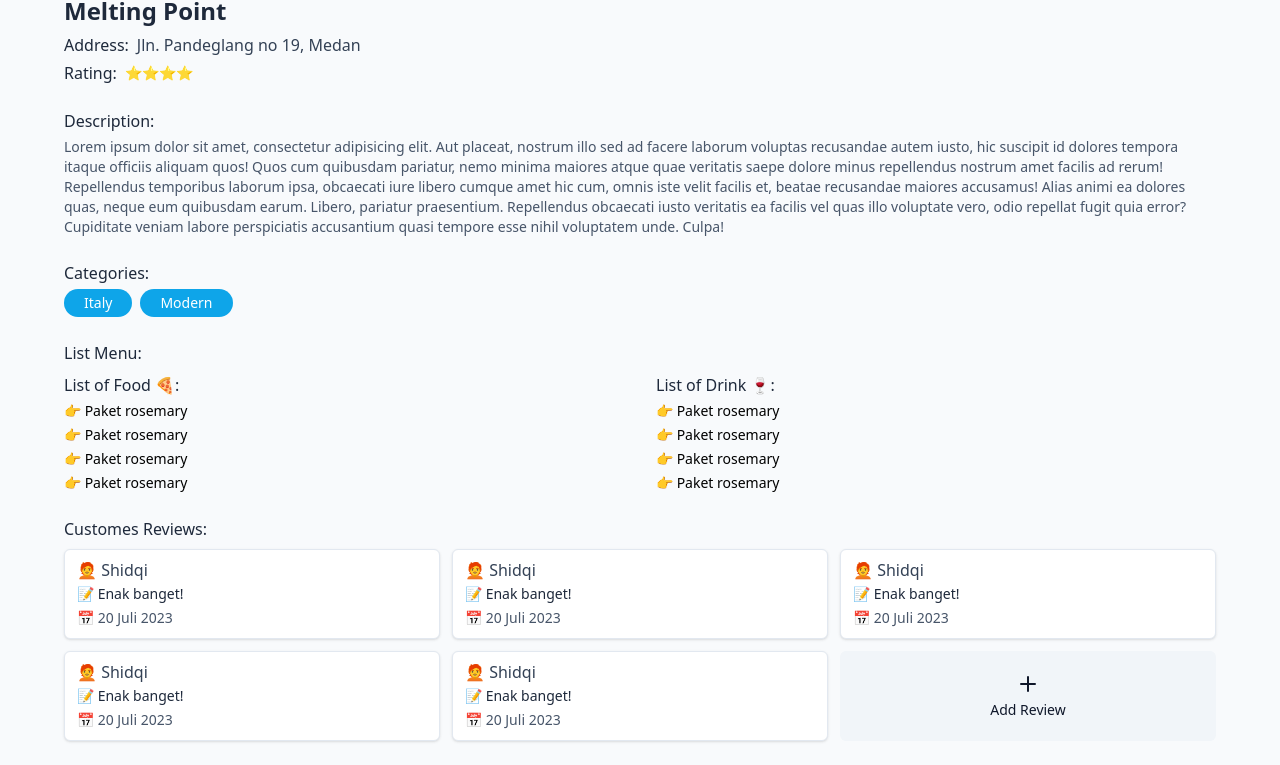
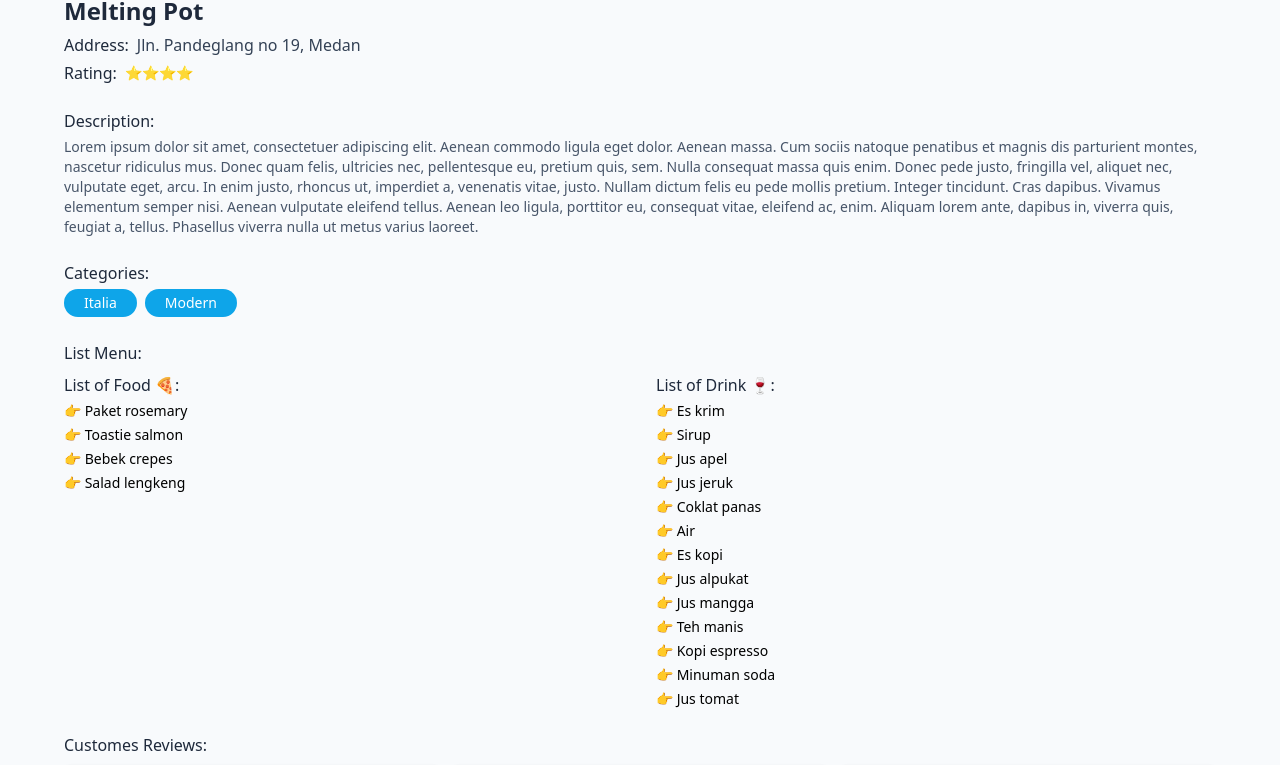
Before and after one commit to shidqirifat/ilt-rebe-03, a React (Vite) app: page /14 in a window 1280 px wide. Shown: the part 535-1300 px from the top of the page. Built offline with nearby package versions, Linux system fonts and the light colour scheme.

Commit message:
feat: starter project: add comments todo action

```diff
--- a/src/configs/data.ts
+++ b/src/configs/data.ts
@@ -1,3 +1,5 @@
+// @TODO insert base url endpoint and base url image
 export const CONFIG = {
-  // @TODO insert base url endpoint and base url image
+  BASE_URL_API: "",
+  BASE_URL_IMAGE: "",
 };
--- /dev/null
+++ b/src/datas/restaurant.ts
@@ -0,0 +1,152 @@
+export const restaurants = [
+  {
+    id: "rqdv5juczeskfw1e867",
+    name: "Melting Pot",
+    description:
+      "Lorem ipsum dolor sit amet, consectetuer adipiscing elit. Aenean commodo ligula eget dolor. Aenean massa. Cum sociis natoque penatibus et magnis dis parturient montes, nascetur ridiculus mus. Donec quam felis, ultricies nec, pellentesque eu, pretium quis, sem. Nulla consequat massa quis enim. Donec pede justo, fringilla vel, aliquet nec, vulputate eget, arcu. In enim justo, rhoncus ut, imperdiet a, venenatis vitae, justo. Nullam dictum felis eu pede mollis pretium. Integer tincidunt. Cras dapibus. Vivamus elementum semper nisi. Aenean vulputate eleifend tellus. Aenean leo ligula, porttitor eu, consequat vitae, eleifend ac, enim. Aliquam lorem ante, dapibus in, viverra quis, feugiat a, tellus. Phasellus viverra nulla ut metus varius laoreet.",
+    pictureId: "14",
+    city: "Medan",
+    rating: 4.2,
+  },
+  {
+    id: "s1knt6za9kkfw1e867",
+    name: "Kafe Kita",
+    description:
+      "Quisque rutrum. Aenean imperdiet. Etiam ultricies nisi vel augue. Curabitur ullamcorper ultricies nisi. Nam eget dui. Etiam rhoncus. Maecenas tempus, tellus eget condimentum rhoncus, sem quam semper libero, sit amet adipiscing sem neque sed ipsum. Nam quam nunc, blandit vel, luctus pulvinar, hendrerit id, lorem. Maecenas nec odio et ante tincidunt tempus. Donec vitae sapien ut libero venenatis faucibus. Nullam quis ante. Etiam sit amet orci eget eros faucibus tincidunt. Duis leo. Sed fringilla mauris sit amet nibh. Donec sodales sagittis magna. Sed consequat, leo eget bibendum sodales, augue velit cursus nunc,",
+    pictureId: "25",
+    city: "Gorontalo",
+    rating: 4,
+  },
+  {
+    id: "w9pga3s2tubkfw1e867",
+    name: "Bring Your Phone Cafe",
+    description:
+      "Quisque rutrum. Aenean imperdiet. Etiam ultricies nisi vel augue. Curabitur ullamcorper ultricies nisi. Nam eget dui. Etiam rhoncus. Maecenas tempus, tellus eget condimentum rhoncus, sem quam semper libero, sit amet adipiscing sem neque sed ipsum. Nam quam nunc, blandit vel, luctus pulvinar, hendrerit id, lorem. Maecenas nec odio et ante tincidunt tempus. Donec vitae sapien ut libero venenatis faucibus. Nullam quis ante. Etiam sit amet orci eget eros faucibus tincidunt. Duis leo. Sed fringilla mauris sit amet nibh. Donec sodales sagittis magna. Sed consequat, leo eget bibendum sodales, augue velit cursus nunc,",
+    pictureId: "03",
+    city: "Surabaya",
+    rating: 4.2,
+  },
+];
+
+export const detailRestaurant = {
+  id: "rqdv5juczeskfw1e867",
+  name: "Melting Pot",
+  description:
+    "Lorem ipsum dolor sit amet, consectetuer adipiscing elit. Aenean commodo ligula eget dolor. Aenean massa. Cum sociis natoque penatibus et magnis dis parturient montes, nascetur ridiculus mus. Donec quam felis, ultricies nec, pellentesque eu, pretium quis, sem. Nulla consequat massa quis enim. Donec pede justo, fringilla vel, aliquet nec, vulputate eget, arcu. In enim justo, rhoncus ut, imperdiet a, venenatis vitae, justo. Nullam dictum felis eu pede mollis pretium. Integer tincidunt. Cras dapibus. Vivamus elementum semper nisi. Aenean vulputate eleifend tellus. Aenean leo ligula, porttitor eu, consequat vitae, eleifend ac, enim. Aliquam lorem ante, dapibus in, viverra quis, feugiat a, tellus. Phasellus viverra nulla ut metus varius laoreet.",
+  city: "Medan",
+  address: "Jln. Pandeglang no 19",
+  pictureId: "14",
+  categories: [
+    {
+      name: "Italia",
+    },
+    {
+      name: "Modern",
+    },
+  ],
+  menus: {
+    foods: [
+      {
+        name: "Paket rosemary",
+      },
+      {
+        name: "Toastie salmon",
+      },
+      {
+        name: "Bebek crepes",
+      },
+      {
+        name: "Salad lengkeng",
+      },
+    ],
+    drinks: [
+      {
+        name: "Es krim",
+      },
+      {
+        name: "Sirup",
+      },
+      {
+        name: "Jus apel",
+      },
+      {
+        name: "Jus jeruk",
+      },
+      {
+        name: "Coklat panas",
+      },
+      {
+        name: "Air",
+      },
+      {
+        name: "Es kopi",
+      },
+      {
+        name: "Jus alpukat",
+      },
+      {
+        name: "Jus mangga",
+      },
+      {
+        name: "Teh manis",
+      },
+      {
+        name: "Kopi espresso",
+      },
+      {
+        name: "Minuman soda",
+      },
+      {
+        name: "Jus tomat",
+      },
+    ],
+  },
+  rating: 4.2,
+  customerReviews: [
+    {
+      name: "Ahmad",
+      review: "Tidak rekomendasi untuk pelajar!",
+      date: "13 November 2019",
+    },
+    {
+      name: "Mark Thulean",
+      review: "Tidak enak",
+      date: "3 April 2024",
+    },
+    {
+      name: "LittleQyubee",
+      review: "natral",
+      date: "3 April 2024",
+    },
+    {
+      name: "LittleQyubee",
+      review: "natral",
+      date: "3 April 2024",
+    },
+    {
+      name: "Juned",
+      review: "Biasa aja ah",
+      date: "3 April 2024",
+    },
+    {
+      name: "sakmad",
+      review: "123123123",
+      date: "3 April 2024",
+    },
+    {
+      name: "test",
+      review: "test",
+      date: "3 April 2024",
+    },
+    {
+      name: "Mark Thulean",
+      review: "test",
+      date: "3 April 2024",
+    },
+    {
+      name: "Bryant D.P",
+      review: "test",
+      date: "3 April 2024",
+    },
+  ],
+};
--- a/src/pages/DetailRestaurantPage.tsx
+++ b/src/pages/DetailRestaurantPage.tsx
@@ -6,57 +6,54 @@ import {
   PostReview,
   Review,
 } from "@/components/main/DetailRestaurant";
+import { detailRestaurant } from "@/datas/restaurant";
 import Layout from "@/layouts/Layout";
+import { DetailRestaurant } from "@/types/restaurant";
 
+// @TODO change to class component and fetch to API
 export default function DetailRestaurantPage() {
   window.scrollTo(0, 0);
+
+  const restaurant: DetailRestaurant = detailRestaurant;
 
   return (
     <Layout>
       <div className="max-w-6xl mx-auto px-4 pt-3 pb-12 xl:px-0">
         <BackToHome />
 
-        <ImageRestaurant />
+        <ImageRestaurant pirctureId={restaurant.pictureId} />
 
         <h1 className="text-slate-800 font-semibold text-2xl leading-7">
-          Melting Point
+          {restaurant.name}
         </h1>
 
         <div className="mt-2 flex items-center gap-2">
           <Label>Address:</Label>
           <h3 className="text-slate-700 font-normal text-balance">
-            Jln. Pandeglang no 19, Medan
+            {restaurant.address}, {restaurant.city}
           </h3>
         </div>
 
         <div className="mt-1 flex items-center gap-2">
           <Label>Rating:</Label>
-          <h4 className="text-sm">{"⭐".repeat(4)}</h4>
+          <h4 className="text-sm">
+            {"⭐".repeat(Math.floor(restaurant.rating))}
+          </h4>
         </div>
 
         <div className="mt-6">
           <Label>Description:</Label>
           <p className="text-slate-600 font-normal text-sm leading-5 mt-1">
-            Lorem ipsum dolor sit amet, consectetur adipisicing elit. Aut
-            placeat, nostrum illo sed ad facere laborum voluptas recusandae
-            autem iusto, hic suscipit id dolores tempora itaque officiis aliquam
-            quos! Quos cum quibusdam pariatur, nemo minima maiores atque quae
-            veritatis saepe dolore minus repellendus nostrum amet facilis ad
-            rerum! Repellendus temporibus laborum ipsa, obcaecati iure libero
-            cumque amet hic cum, omnis iste velit facilis et, beatae recusandae
-            maiores accusamus! Alias animi ea dolores quas, neque eum quibusdam
-            earum. Libero, pariatur praesentium. Repellendus obcaecati iusto
-            veritatis ea facilis vel quas illo voluptate vero, odio repellat
-            fugit quia error? Cupiditate veniam labore perspiciatis accusantium
-            quasi tempore esse nihil voluptatem unde. Culpa!
+            {restaurant.description}
           </p>
         </div>
 
         <div className="mt-6">
           <Label>Categories:</Label>
           <div className="mt-1 inline-flex flex-wrap gap-2">
-            <Category>Italy</Category>
-            <Category>Modern</Category>
+            {restaurant.categories.map((category) => (
+              <Category>{category.name}</Category>
+            ))}
           </div>
         </div>
 
@@ -66,20 +63,18 @@ export default function DetailRestaurantPage() {
             <div>
               <Label>List of Food 🍕:</Label>
               <ul className="mt-1 space-y-1">
-                <li className="text-sm">👉 Paket rosemary</li>
-                <li className="text-sm">👉 Paket rosemary</li>
-                <li className="text-sm">👉 Paket rosemary</li>
-                <li className="text-sm">👉 Paket rosemary</li>
+                {restaurant.menus.foods.map((food) => (
+                  <li className="text-sm">👉 {food.name}</li>
+                ))}
               </ul>
             </div>
 
             <div>
               <Label>List of Drink 🍷:</Label>
               <ul className="mt-1 space-y-1">
-                <li className="text-sm">👉 Paket rosemary</li>
-                <li className="text-sm">👉 Paket rosemary</li>
-                <li className="text-sm">👉 Paket rosemary</li>
-                <li className="text-sm">👉 Paket rosemary</li>
+                {restaurant.menus.drinks.map((drink) => (
+                  <li className="text-sm">👉 {drink.name}</li>
+                ))}
               </ul>
             </div>
           </div>
@@ -88,11 +83,9 @@ export default function DetailRestaurantPage() {
         <div className="mt-6">
           <Label>Customes Reviews:</Label>
           <div className="mt-2 grid sm:grid-cols-2 md:grid-cols-3 gap-3">
-            <Review name="Shidqi" review="Enak banget!" date="20 Juli 2023" />
-            <Review name="Shidqi" review="Enak banget!" date="20 Juli 2023" />
-            <Review name="Shidqi" review="Enak banget!" date="20 Juli 2023" />
-            <Review name="Shidqi" review="Enak banget!" date="20 Juli 2023" />
-            <Review name="Shidqi" review="Enak banget!" date="20 Juli 2023" />
+            {restaurant.customerReviews.map((review) => (
+              <Review {...review} />
+            ))}
             <PostReview />
           </div>
         </div>
--- a/src/pages/HomePage.tsx
+++ b/src/pages/HomePage.tsx
@@ -1,12 +1,14 @@
 import Hero from "@/components/main/Hero";
 import ListRestaurant from "@/components/main/ListRestaurant";
+import { restaurants } from "@/datas/restaurant";
 import Layout from "@/layouts/Layout";
 
+// @TODO change to class component and fetch to API
 export default function HomePage() {
   return (
     <Layout>
       <Hero />
-      <ListRestaurant />
+      <ListRestaurant restaurants={restaurants} />
     </Layout>
   );
 }
--- /dev/null
+++ b/src/services/restaurant.ts
@@ -0,0 +1 @@
+// @TODO fetch API function
--- /dev/null
+++ b/src/types/restaurant.d.ts
@@ -0,0 +1,34 @@
+export type Restaurant = {
+  id: string;
+  name: string;
+  description: string;
+  pictureId: string;
+  city: string;
+  rating: number;
+};
+
+type Entity = {
+  name: string;
+};
+
+type CustomerReview = {
+  name: string;
+  review: string;
+  date: string;
+};
+
+export type DetailRestaurant = {
+  id: string;
+  name: string;
+  description: string;
+  city: string;
+  address: string;
+  pictureId: string;
+  categories: Array<Entity>;
+  menus: {
+    foods: Array<Entity>;
+    drinks: Array<Entity>;
+  };
+  rating: number;
+  customerReviews: Array<CustomerReview>;
+};
```
Also changed, not shown: src/components/main/DetailRestaurant.tsx (+4 -5 lines), src/components/main/ListRestaurant.tsx (+17 -15 lines), .eslintrc.cjs, src/api/list-restaurant.json (renamed from src/datas/list-restaurant.json), src/api/restaurant.json (renamed from src/datas/restaurant.json).
